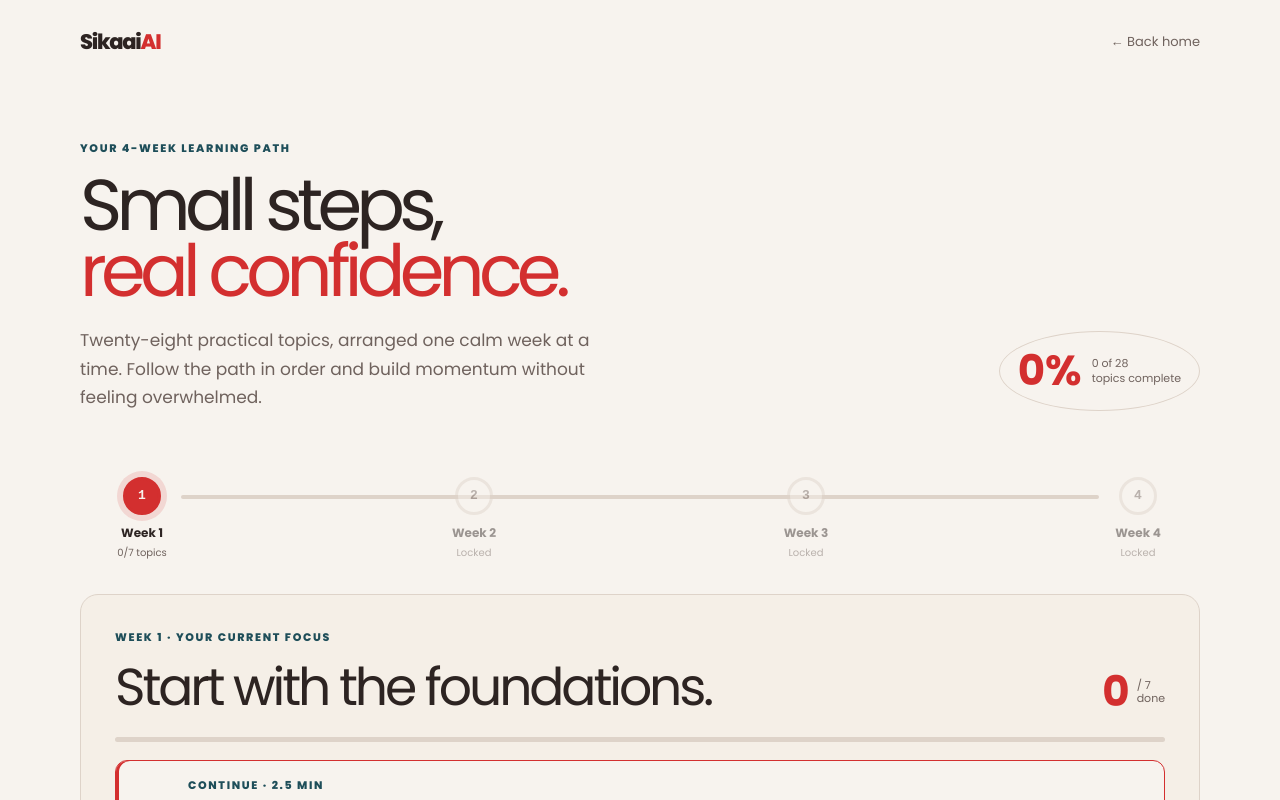
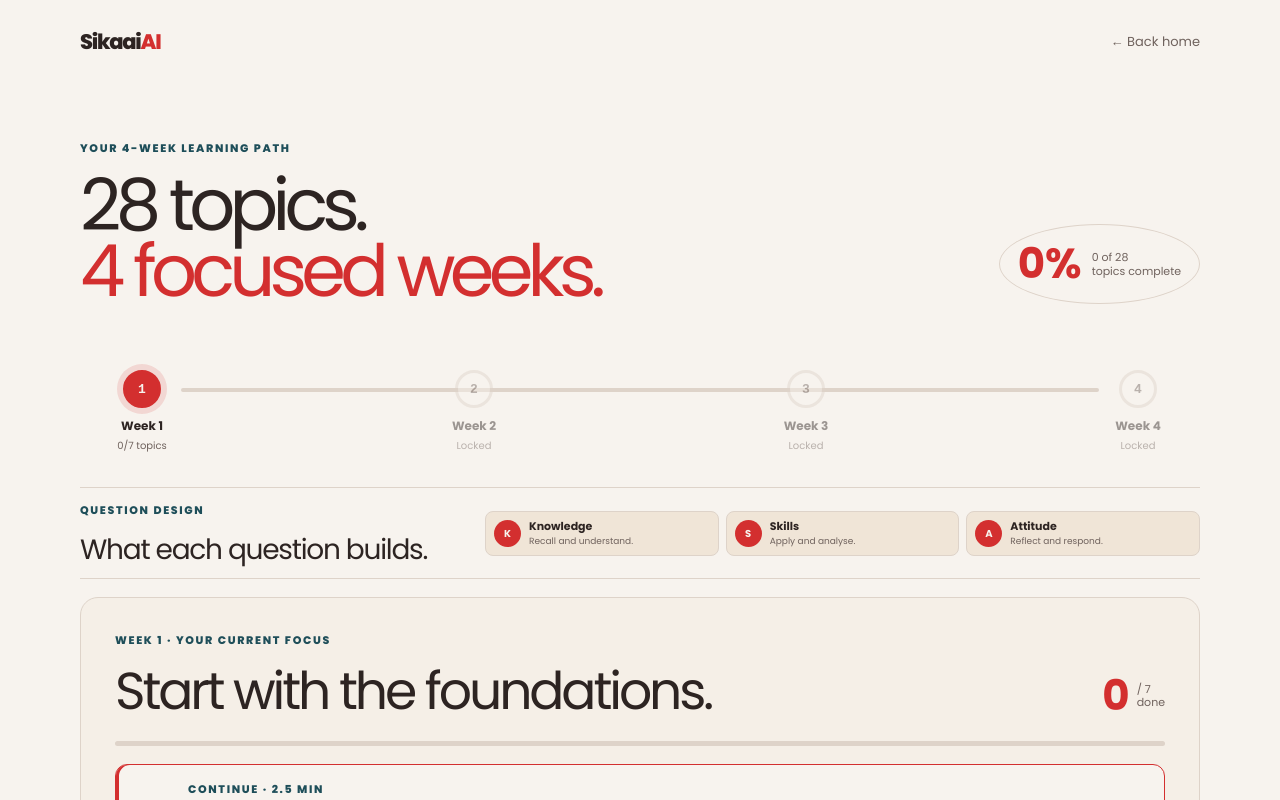
Before and after one commit to National-AI-Literacy-Program/sikaai.org, a Next.js app: page /course in a window 1280 px wide. Shown: the top 800 px of the page. Built offline with nearby package versions, Linux system fonts and the light colour scheme.

Commit message:
abilities

```diff
--- a/app/course/page.tsx
+++ b/app/course/page.tsx
@@ -2,12 +2,7 @@
 
 import Link from "next/link";
 import { useMemo, useState } from "react";
-import {
-  getCourseTitle,
-  getLessonStatus,
-  getLessons,
-  getCourseTotal,
-} from "@/lib/course";
+import { getCourseTitle, getLessonStatus, getLessons } from "@/lib/course";
 import { useCourseProgress } from "@/app/components/CourseProgress";
 
 const WEEK_COUNT = 4;
@@ -79,15 +74,10 @@ export default function CoursePage() {
           <div>
             <p className="eyebrow">YOUR 4-WEEK LEARNING PATH</p>
             <h1>
-              Small steps,
+              28 topics.
               <br />
-              <span>real confidence.</span>
+              <span>4 focused weeks.</span>
             </h1>
-            <p className="course-lede">
-              Twenty-eight practical topics, arranged one calm week at a time.
-              Follow the path in order and build momentum without feeling
-              overwhelmed.
-            </p>
           </div>
           <div className="course-progress-orb">
             <strong>{overallProgress}%</strong>
@@ -127,6 +117,32 @@ export default function CoursePage() {
                 </span>
               </button>
             ))}
+          </div>
+        </section>
+        <section className="taxonomy-guide" aria-labelledby="taxonomy-title">
+          <div>
+            <p className="eyebrow">QUESTION DESIGN</p>
+            <h2 id="taxonomy-title">What each question builds.</h2>
+          </div>
+          <div className="taxonomy-legend">
+            <div>
+              <b>K</b>
+              <span>
+                <strong>Knowledge</strong> Recall and understand.
+              </span>
+            </div>
+            <div>
+              <b>S</b>
+              <span>
+                <strong>Skills</strong> Apply and analyse.
+              </span>
+            </div>
+            <div>
+              <b>A</b>
+              <span>
+                <strong>Attitude</strong> Reflect and respond.
+              </span>
+            </div>
           </div>
         </section>
         <section className="week-panel">
--- a/app/globals.css
+++ b/app/globals.css
@@ -2007,6 +2007,130 @@ html[data-theme="dark"] .day-card-locked {
     padding: 28px 20px;
   }
 }
+/* Question taxonomy */
+.taxonomy-guide {
+  display: grid;
+  grid-template-columns: minmax(0, 0.7fr) minmax(360px, 1.3fr);
+  align-items: center;
+  gap: 20px;
+  margin: 0 0 18px;
+  padding: 14px 0;
+  border-top: 1px solid var(--line);
+  border-bottom: 1px solid var(--line);
+}
+.taxonomy-guide h2 {
+  max-width: 360px;
+  margin: 6px 0 0;
+  color: var(--foreground);
+  font-size: clamp(20px, 2.5vw, 28px);
+  line-height: 1.05;
+  letter-spacing: -0.045em;
+}
+.taxonomy-legend {
+  display: grid;
+  grid-template-columns: repeat(3, minmax(0, 1fr));
+  gap: 7px;
+  align-content: start;
+}
+.taxonomy-legend > div {
+  display: flex;
+  align-items: center;
+  gap: 8px;
+  padding: 8px;
+  border: 1px solid var(--line);
+  border-radius: 8px;
+  background: var(--blue-pale);
+}
+.taxonomy-legend b {
+  display: grid;
+  place-items: center;
+  min-width: 27px;
+  height: 27px;
+  border-radius: 50%;
+  background: var(--blue);
+  color: var(--background);
+  font-size: 10px;
+}
+.taxonomy-legend span {
+  color: var(--muted);
+  font-size: 9px;
+  line-height: 1.25;
+}
+.taxonomy-legend strong {
+  display: block;
+  margin-bottom: 2px;
+  color: var(--foreground);
+  font-size: 11px;
+}
+.question-panel {
+  position: relative;
+}
+.question-topline {
+  display: flex;
+  align-items: center;
+  justify-content: space-between;
+  gap: 14px;
+}
+.question-profile {
+  display: flex;
+  flex-wrap: wrap;
+  justify-content: flex-end;
+  gap: 5px;
+  max-width: 58%;
+}
+.question-profile > span:not(.profile-code) {
+  padding: 4px 7px;
+  border: 1px solid var(--line);
+  border-radius: 999px;
+  color: var(--muted);
+  font-size: 9px;
+  font-weight: 600;
+  white-space: nowrap;
+}
+.question-profile .profile-code {
+  display: grid;
+  place-items: center;
+  min-width: 24px;
+  height: 24px;
+  border-radius: 50%;
+  background: var(--blue);
+  color: var(--background);
+  font: 700 10px monospace;
+}
+.question-profile .profile-S {
+  background: var(--saffron);
+  color: var(--foreground);
+}
+.question-profile .profile-A {
+  background: var(--blue-deep);
+  color: var(--background);
+}
+.question-panel h2 {
+  max-width: 680px;
+  margin-top: 10px;
+}
+@media (max-width: 760px) {
+  .taxonomy-guide {
+    grid-template-columns: 1fr;
+    gap: 10px;
+  }
+  .taxonomy-legend {
+    grid-template-columns: repeat(3, minmax(0, 1fr));
+  }
+  .question-topline {
+    align-items: flex-start;
+    flex-direction: column;
+  }
+  .question-profile {
+    justify-content: flex-start;
+    max-width: 100%;
+  }
+}
+@media (max-width: 420px) {
+  .taxonomy-legend {
+    grid-template-columns: 1fr;
+  }
+}
 /* Four-week course roadmap */
 .week-roadmap {
   position: relative;
--- a/app/layout.tsx
+++ b/app/layout.tsx
@@ -4,10 +4,10 @@ import "./globals.css";
 import { ThemeProvider } from "./components/ThemeProvider";
 
 export const metadata: Metadata = {
-  title: "SikaiAI — AI is for everyone",
+  title: "SikaaiAI — AI is for everyone",
   description:
     "Friendly, bite-sized AI lessons for every generation. Learn in 2.5 minutes a day.",
-  generator: "SikaiAI",
+  generator: "SikaaiAI",
   icons: {
     icon: [
       {
```
